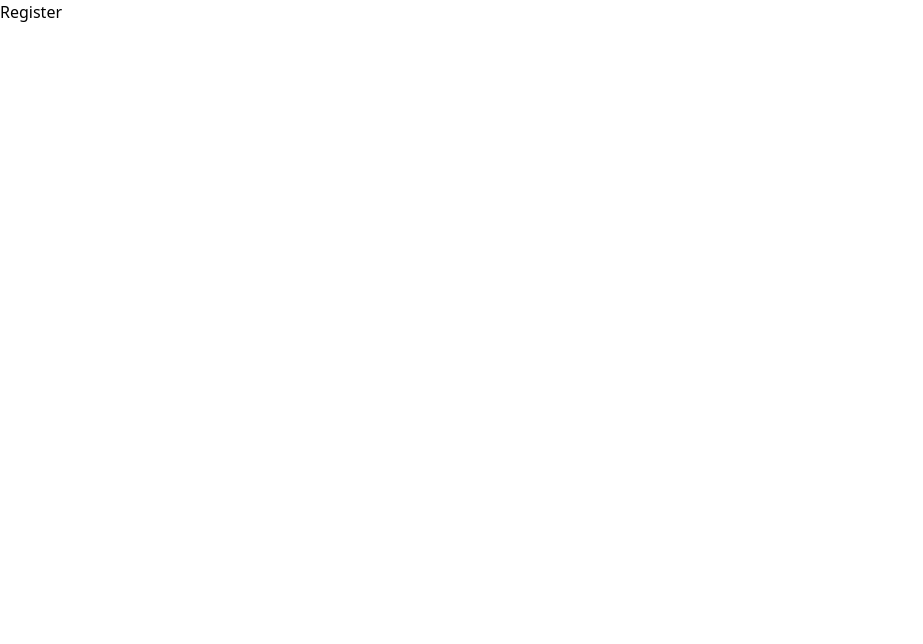
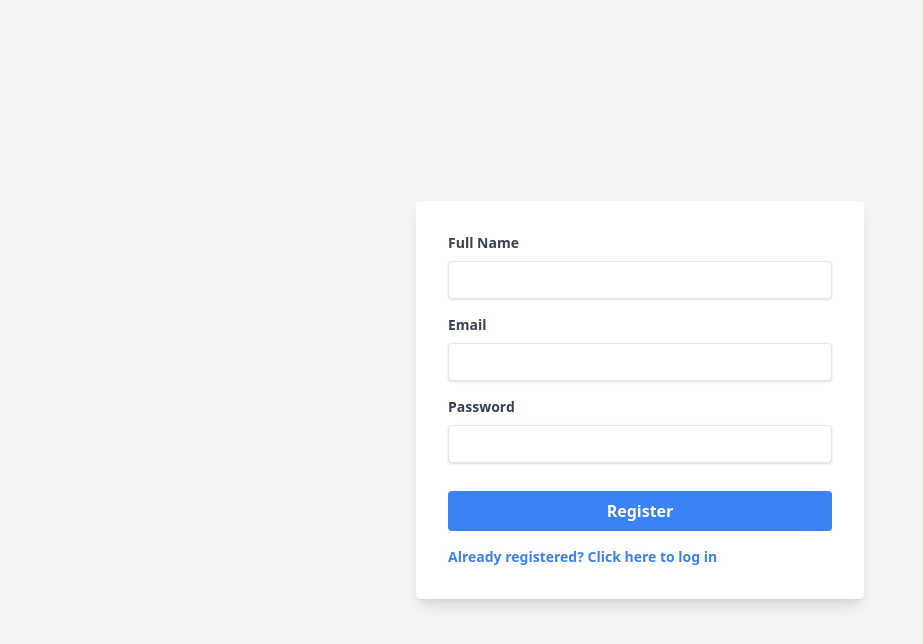
Before and after one commit to johannranudd/sveltekit_supabase, a SvelteKit app: page /register in a window 1280 px wide. Shown: the top 644 px of the page, without its empty margins (0-923 px from the left). Built offline with nearby package versions, Linux system fonts and the light colour scheme.

Commit message:
starting auth

```diff
--- a/src/routes/(auth)/register/+page.svelte
+++ b/src/routes/(auth)/register/+page.svelte
@@ -1 +1,74 @@
-<div class="flex-justify-center-items-center">Register</div>
+<script lang="ts">
+  let fullName = ""
+  let email = ""
+  let password = ""
+
+  const isValidEmail = (email: string): boolean => {
+    const regex = /^[^\s@]+@[^\s@]+\.[^\s@]{2,}$/
+    return regex.test(email)
+  }
+
+  const handleSubmit = () => {
+    if (!isValidEmail(email)) {
+      alert("Please enter a valid email address.")
+      return
+    }
+
+    console.log({ fullName, email, password })
+    resetForm()
+  }
+  function resetForm() {
+    fullName = ""
+    email = ""
+    password = ""
+  }
+</script>
+
+<div class="flex items-center justify-center min-h-screen bg-gray-100">
+  <form class="w-full max-w-md p-8 space-y-4 bg-white rounded shadow-lg" on:submit|preventDefault={handleSubmit}>
+    <div class="mb-4">
+      <label for="fullName" class="block mb-2 text-sm font-bold text-gray-700">Full Name</label>
+      <input
+        type="text"
+        id="fullName"
+        bind:value={fullName}
+        class="w-full px-3 py-2 leading-tight text-gray-700 border rounded shadow appearance-none focus:outline-none focus:shadow-outline"
+        required
+      />
+    </div>
+
+    <div class="mb-4">
+      <label for="email" class="block mb-2 text-sm font-bold text-gray-700">Email</label>
+      <input
+        type="email"
+        id="email"
+        bind:value={email}
+        class="w-full px-3 py-2 leading-tight text-gray-700 border rounded shadow appearance-none focus:outline-none focus:shadow-outline"
+        required
+      />
+    </div>
+
+    <div class="mb-6">
+      <label for="password" class="block mb-2 text-sm font-bold text-gray-700">Password</label>
+      <input
+        type="password"
+        id="password"
+        bind:value={password}
+        class="w-full px-3 py-2 mb-3 leading-tight text-gray-700 border rounded shadow appearance-none focus:outline-none focus:shadow-outline"
+        required
+      />
+    </div>
+
+    <div class="flex flex-col gap-4">
+      <button
+        type="submit"
+        class="px-4 py-2 font-bold text-white bg-blue-500 rounded hover:bg-blue-700 focus:outline-none focus:shadow-outline"
+      >
+        Register
+      </button>
+      <a href="/login" class="inline-block text-sm font-bold text-blue-500 align-baseline hover:text-blue-800">
+        Already registered? Click here to log in
+      </a>
+    </div>
+  </form>
+</div>
--- /dev/null
+++ b/src/services/auth.ts
@@ -0,0 +1,18 @@
+import supabase from "~/config/supabaseClient"
+
+export async function signUpNewUser(email: string, password: string) {
+  try {
+    const { data, error } = await supabase.auth.signUp({
+      email,
+      password,
+      options: {
+        emailRedirectTo: "http://localhost:5173",
+      },
+    })
+
+    if (error) throw error
+    console.log(data)
+  } catch (error) {
+    console.error(error, "An error occured signing up new user")
+  }
+}
```
